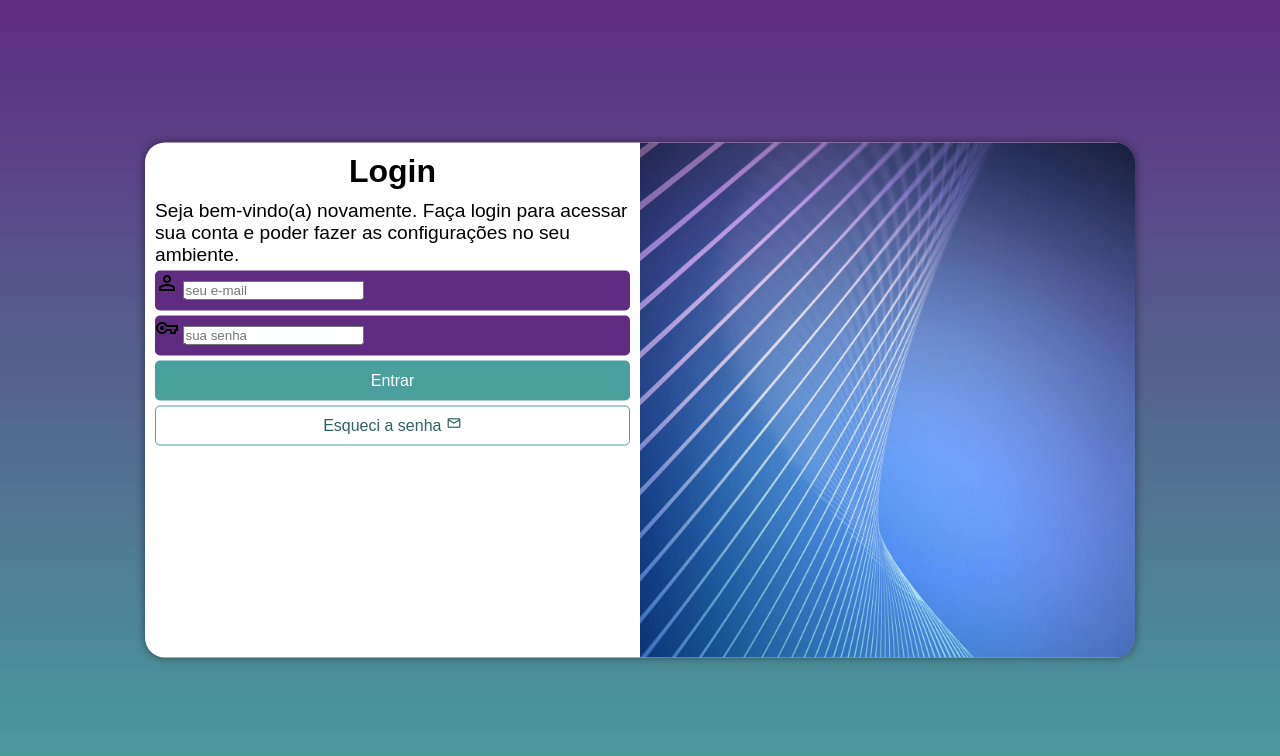
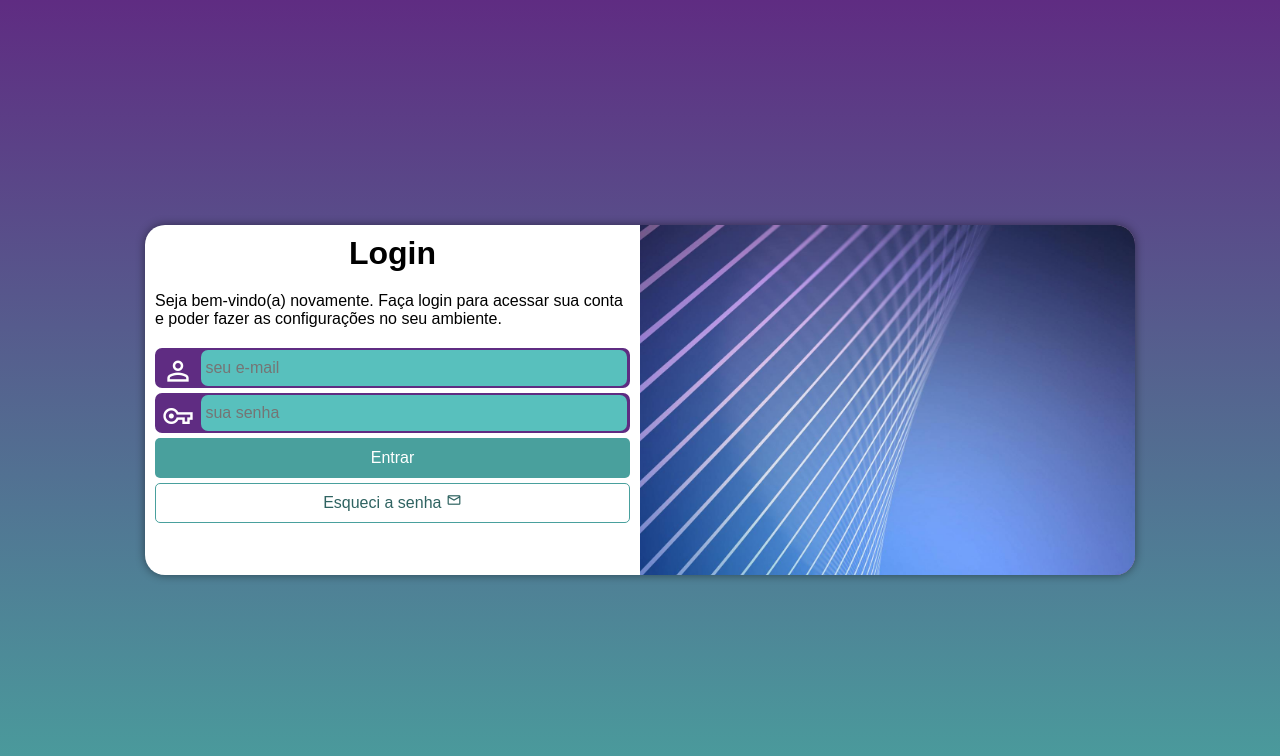
Before and after one commit to AlcindoNeto/projeto-login, a plain HTML site: page index.html in a window 1280 px wide. Drawn offline with nearby package versions, Linux system fonts and the light colour scheme.

Commit message:
projeto login finalizado

```diff
--- a/estilos/media-query.css
+++ b/estilos/media-query.css
@@ -6,6 +6,7 @@
     }
     section#login{
         width: 90vw;
+        height: 280px;
     }
 
     section#login > div#imagem{
@@ -26,6 +27,7 @@
     }
     section#login{
         width: 990px;
+        height: 350px;
     }
     section#login > div#imagem{
         float: right;
@@ -41,6 +43,7 @@
     }
 
     div#formulario > p{
-        font-size: 1.2em;
+        font-size: 1em;
+        margin: 20px 0px;
     }
 }
--- a/estilos/style.css
+++ b/estilos/style.css
@@ -29,7 +29,6 @@ section#login{
     position: absolute;
     top: 50%;
     left: 50%;
-    transform:translate(-50%, -50%);
     overflow: hidden;
     background-color: white;
     width: 250px;
@@ -38,6 +37,7 @@ section#login{
     box-shadow: 0px 0px 10px rgba(0, 0, 0, 0.459);
     transition: width .3s, height .3s;
     transition-timing-function: ease;
+    transform:translate(-50%, -50%);
 }
 section#login > div#imagem
 {
@@ -66,11 +66,35 @@ form > div.campo{
     display: block;
     width: 100%;
     height: 40px;
-    border-radius: 5px;
+    border-radius: 7px;
     margin: 5px 0px;
+    border: 2px solid #5f2c82;
 }
 div.campo > label{
     display: none;
+}
+
+div.campo > span{
+    color: white;
+    font-size: 2em;
+    width: 40px;
+    padding: 5px;
+}
+
+div.campo > input{
+    background-color: #58c0bd;
+    font-size: 1em;
+    width: calc(100% - 45px);
+    height: 100%;
+    border: 0px;
+    border-radius: 7px;
+    padding: 4px;
+    transform: translateY(-14px);
+}
+
+div.campo > input:focus-within{
+    background-color: white;
+    transition-duration: .4s;
 }
 
 form > input[type=submit]{
```
